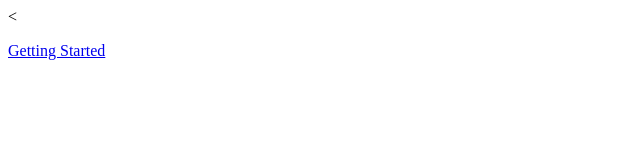
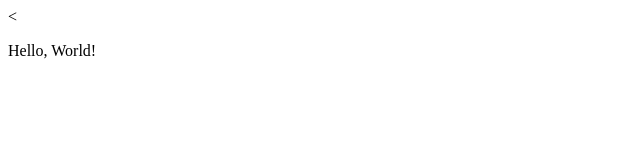
Before and after one commit to creative-python-computing/creative-python-computing.github.io, a plain HTML site: page index.html in a window 1280 px wide. Shown: the whole page, without its empty margins (0-640 px from the left). Drawn offline with Linux system fonts and the light colour scheme.

Commit message:
update index.html

```diff
--- a/index.html
+++ b/index.html
@@ -5,6 +5,8 @@
         <title>Janice Cotcher's Webpage</title>
     </head>
     <body>
-    <p><a href="https://colab.research.google.com/drive/1LM9wCzZYltUbR3XAoJFABmJ6SA-gabVw?usp=sharing">Getting Started</a></p>
+    <p>
+        Hello, World!
+    </p>
     </body>
 </html>
```
